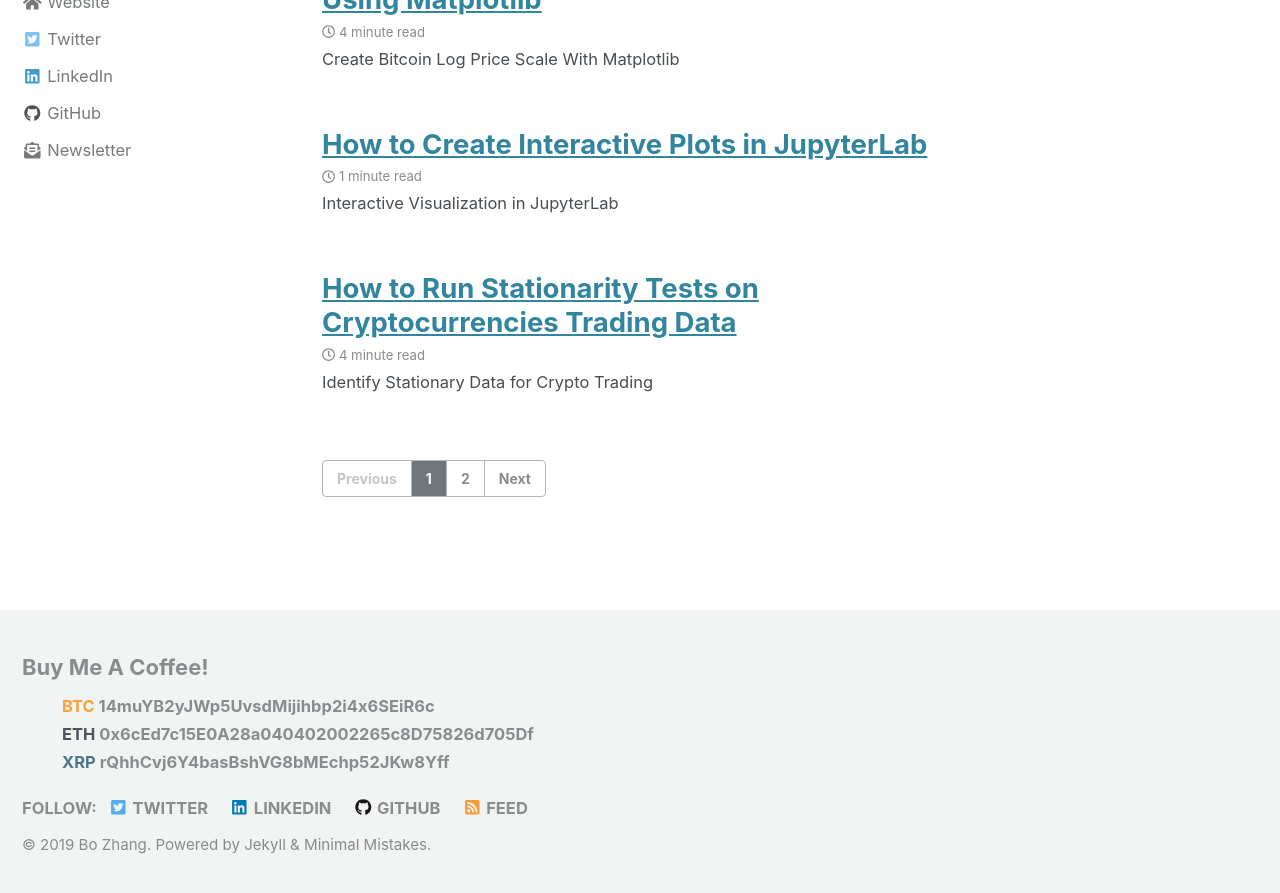
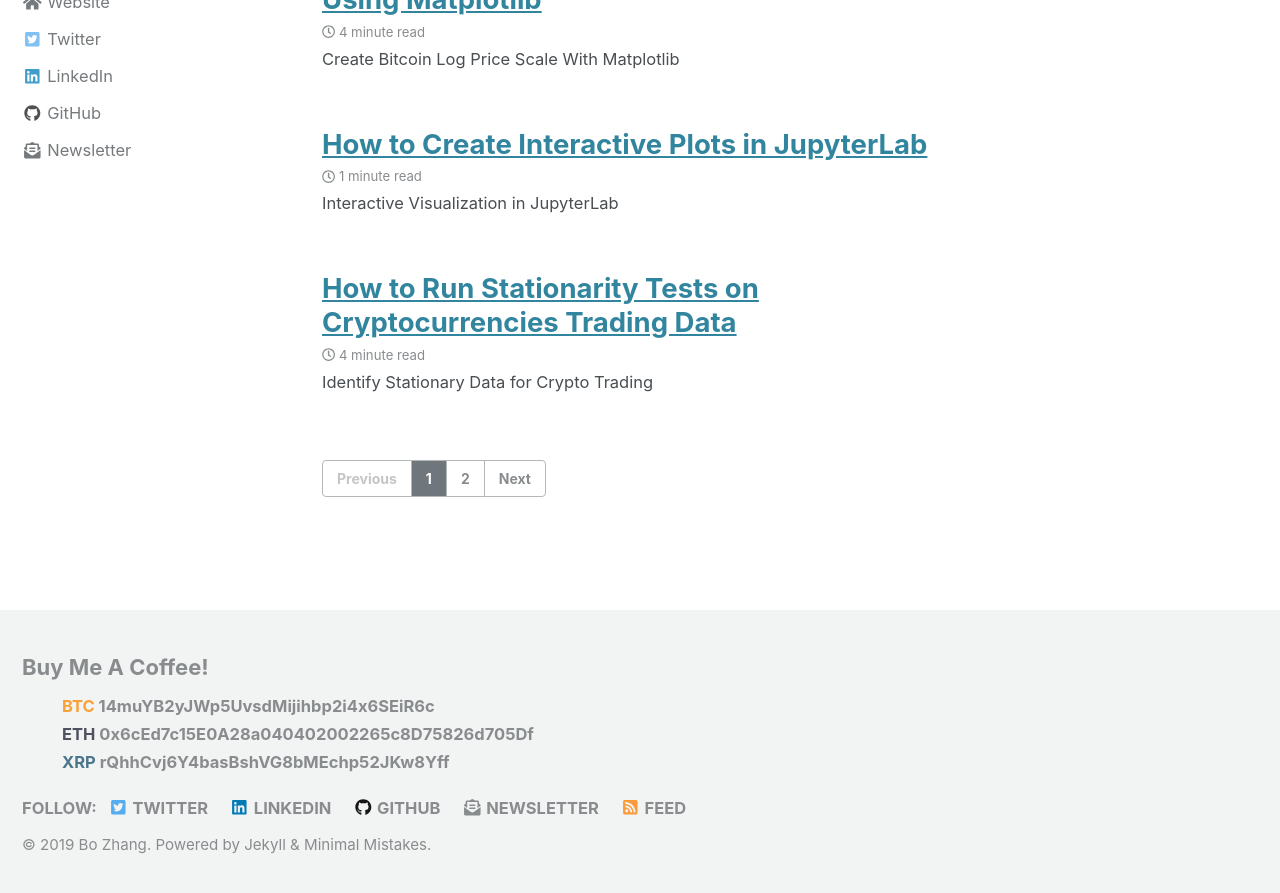
Before and after one commit to 0xboz/blog, a Jekyll site: the page built from index.html, in a window 1280 px wide and 900 px high, scrolled down 603 px. Shown: the top 893 px of the window. Built offline with Jekyll 4.4.1, drawn with Linux system fonts in a browser that asks for light colours; cached includes are drawn as plain includes; nearby versions of some CDN libraries; the list of posts is cut into pages by our own code; comment, search, counter and statistics services are not loaded.

Commit message:
Added newsletter to site footer

```diff
--- a/_config.yml
+++ b/_config.yml
@@ -146,6 +146,9 @@ footer:
     - label: "GitHub"
       icon: "fab fa-fw fa-github"
       url: "https://github.com/0xboz"
+    - label: "Newsletter"
+      icon: "fas fa-fw fa-envelope-open-text"
+      url: "http://eepurl.com/gxmy39"
     - label: "GitLab"
       icon: "fab fa-fw fa-gitlab"
       # url:
```
